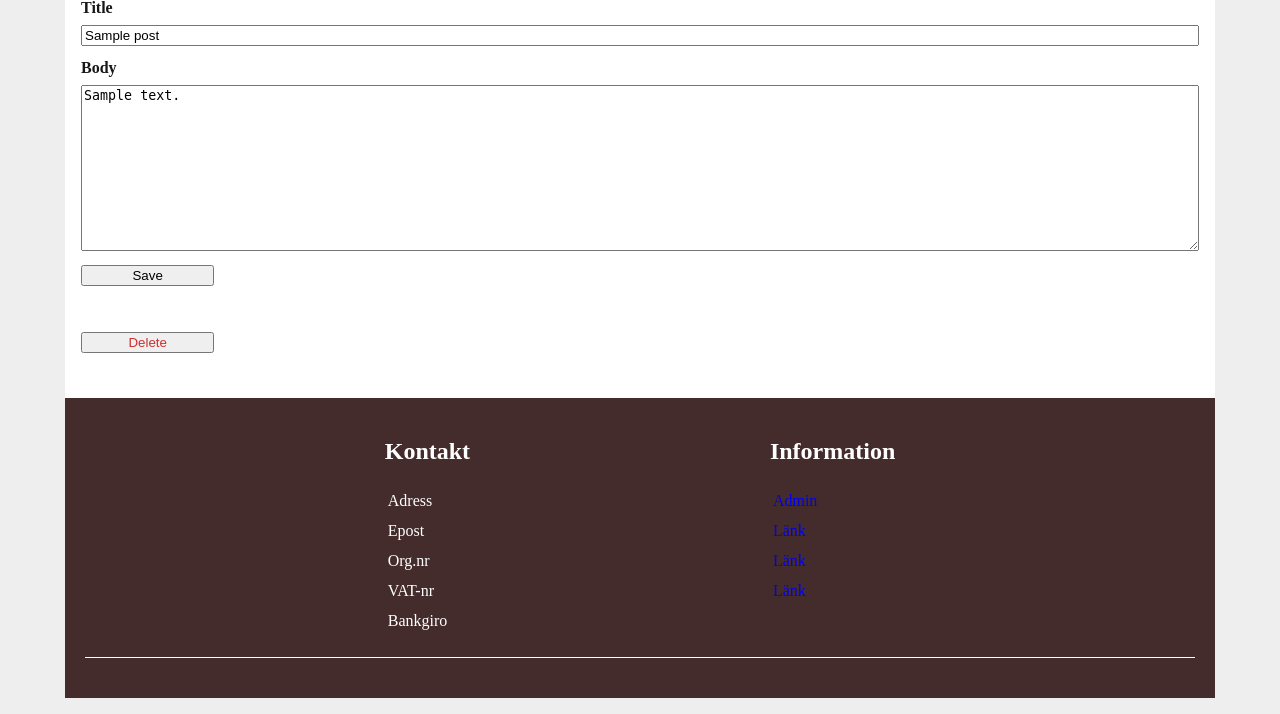
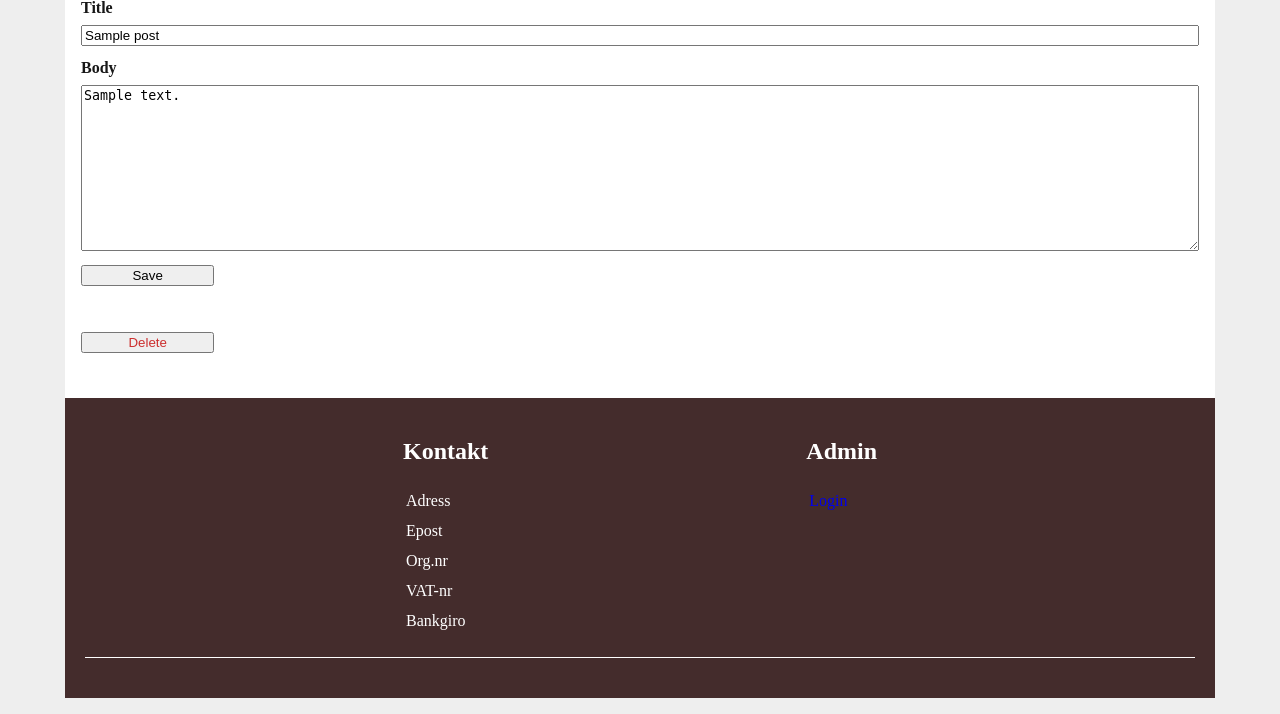
Before and after one commit to wiseby/wiseby-design-store, a Flask app: template store/templates/blog/update.html in a window 1280 px wide. Shown: the part 125-839 px from the top of the page. Run offline with Flask 3, Linux system fonts and the light colour scheme; the template is opened without the code that fills it: most values are stand-ins (such as "Sample title", 1, 10 or a date in 2020); parts of the project's set-up code (start-up, migrations or seed data) failed here and were passed over; some web fonts are replaced.

Commit message:
change footer admin section

```diff
--- a/store/templates/footer.html
+++ b/store/templates/footer.html
@@ -27,28 +27,19 @@
     </table>
   </article>
   <article class="footer__links">
-    <h2>Information</h2>
+    <h2>Admin</h2>
     <table>
       <tbody>
         <tr>
-          <td>
-            <a href="{{ url_for('auth.login') }}">Admin</a>
-          </td>
-        </tr>
-        <tr>
-          <td>
-            <a href="{{ url_for('auth.logout') }}">Länk</a>
-          </td>
-        </tr>
-        <tr>
-          <td>
-            <a href="{{ url_for('auth.logout') }}">Länk</a>
-          </td>
-        </tr>
-        <tr>
-          <td>
-            <a href="{{ url_for('auth.logout') }}">Länk</a>
-          </td>
+          {% if not g.user %}
+            <td>
+              <a href="{{ url_for('auth.login') }}">Login</a>
+            </td>
+          {% else %}
+            <td>
+              <a href="{{ url_for('auth.logout') }}">Logout</a>
+            </td>
+          {% endif %}
         </tr>
       </tbody>
     </table>
```
